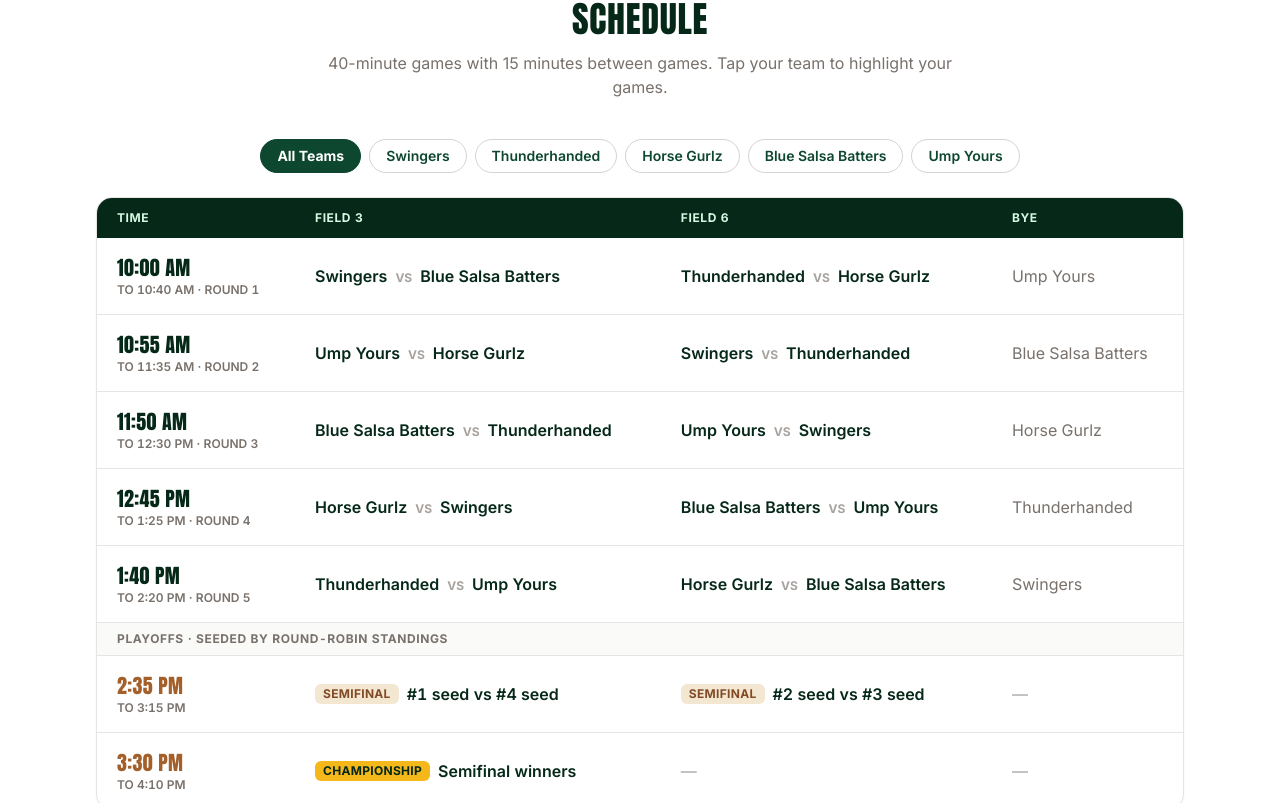
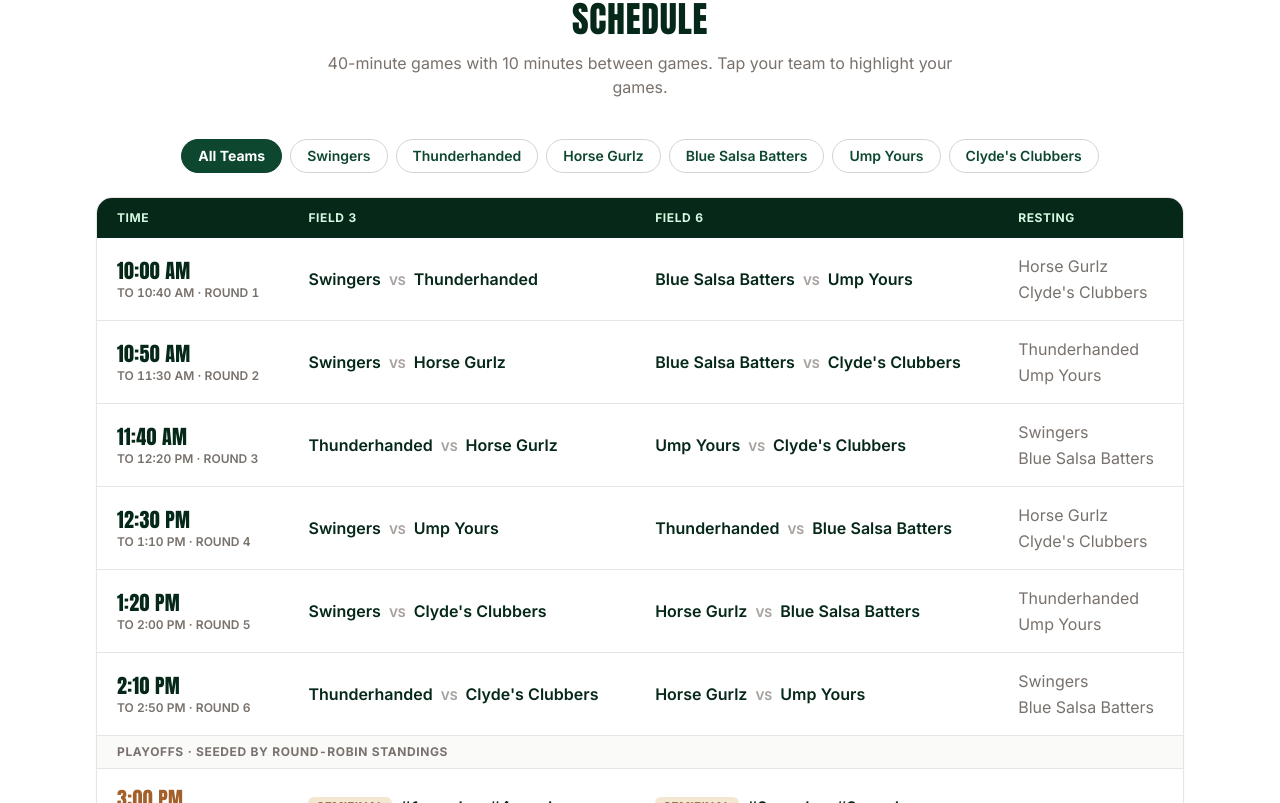
Before and after one commit to QTSalt/onePitchSignUp, a React (Vite) app: page / in a window 1280 px wide. Shown: the part 1517-2320 px from the top of the page. Built offline with nearby package versions, Linux system fonts and the light colour scheme.

Commit message:
updating schedule

```diff
--- a/src/components/Schedule.jsx
+++ b/src/components/Schedule.jsx
@@ -79,7 +79,7 @@ export default function Schedule({ tournament }) {
                 <th className="px-5 py-3 font-bold">Time</th>
                 <th className="px-5 py-3 font-bold">{fields[0]}</th>
                 <th className="px-5 py-3 font-bold">{fields[1]}</th>
-                <th className="px-5 py-3 font-bold">Bye</th>
+                <th className="px-5 py-3 font-bold">Resting</th>
               </tr>
             </thead>
             <tbody className="divide-y divide-stone-200">
@@ -97,7 +97,11 @@ export default function Schedule({ tournament }) {
                     </td>
                   ))}
                   <td className="px-5 py-4 text-stone-500">
-                    <TeamName name={round.bye} selected={selected} />
+                    <div className="flex flex-col gap-0.5">
+                      {round.resting.map((team) => (
+                        <TeamName key={team} name={team} selected={selected} />
+                      ))}
+                    </div>
                   </td>
                 </tr>
               ))}
--- a/src/data/tournament.js
+++ b/src/data/tournament.js
@@ -27,16 +27,16 @@ const tournament = {
   },
   format: {
     name: 'Round Robin + Playoffs',
-    teamsCount: 5,
+    teamsCount: 6,
     guaranteedGames: 4,
     maxGames: 6,
     gameTimeLimitMinutes: 40,
-    minutesBetweenGames: 15,
+    minutesBetweenGames: 10,
     phases: [
       {
         name: 'Round Robin',
         description:
-          'All 5 teams play each other once, so every team gets 4 games. With two fields running, one team sits out each round, and every team gets one bye to rest.',
+          'Each of the 6 teams plays 4 of the other 5 teams, so every team gets 4 games. With two fields running, two teams rest each round, and every team gets two byes.',
       },
       {
         name: 'Playoffs',
@@ -46,17 +46,18 @@ const tournament = {
     ],
   },
   schedule: {
-    teams: ['Swingers', 'Thunderhanded', 'Horse Gurlz', 'Blue Salsa Batters', 'Ump Yours'],
+    teams: ['Swingers', 'Thunderhanded', 'Horse Gurlz', 'Blue Salsa Batters', 'Ump Yours', "Clyde's Clubbers"],
     roundRobin: [
-      { start: '10:00 AM', end: '10:40 AM', games: [['Swingers', 'Blue Salsa Batters'], ['Thunderhanded', 'Horse Gurlz']], bye: 'Ump Yours' },
-      { start: '10:55 AM', end: '11:35 AM', games: [['Ump Yours', 'Horse Gurlz'], ['Swingers', 'Thunderhanded']], bye: 'Blue Salsa Batters' },
-      { start: '11:50 AM', end: '12:30 PM', games: [['Blue Salsa Batters', 'Thunderhanded'], ['Ump Yours', 'Swingers']], bye: 'Horse Gurlz' },
-      { start: '12:45 PM', end: '1:25 PM', games: [['Horse Gurlz', 'Swingers'], ['Blue Salsa Batters', 'Ump Yours']], bye: 'Thunderhanded' },
-      { start: '1:40 PM', end: '2:20 PM', games: [['Thunderhanded', 'Ump Yours'], ['Horse Gurlz', 'Blue Salsa Batters']], bye: 'Swingers' },
+      { start: '10:00 AM', end: '10:40 AM', games: [['Swingers', 'Thunderhanded'], ['Blue Salsa Batters', 'Ump Yours']], resting: ['Horse Gurlz', "Clyde's Clubbers"] },
+      { start: '10:50 AM', end: '11:30 AM', games: [['Swingers', 'Horse Gurlz'], ['Blue Salsa Batters', "Clyde's Clubbers"]], resting: ['Thunderhanded', 'Ump Yours'] },
+      { start: '11:40 AM', end: '12:20 PM', games: [['Thunderhanded', 'Horse Gurlz'], ['Ump Yours', "Clyde's Clubbers"]], resting: ['Swingers', 'Blue Salsa Batters'] },
+      { start: '12:30 PM', end: '1:10 PM', games: [['Swingers', 'Ump Yours'], ['Thunderhanded', 'Blue Salsa Batters']], resting: ['Horse Gurlz', "Clyde's Clubbers"] },
+      { start: '1:20 PM', end: '2:00 PM', games: [['Swingers', "Clyde's Clubbers"], ['Horse Gurlz', 'Blue Salsa Batters']], resting: ['Thunderhanded', 'Ump Yours'] },
+      { start: '2:10 PM', end: '2:50 PM', games: [['Thunderhanded', "Clyde's Clubbers"], ['Horse Gurlz', 'Ump Yours']], resting: ['Swingers', 'Blue Salsa Batters'] },
     ],
     playoffs: [
-      { start: '2:35 PM', end: '3:15 PM', games: [{ label: 'Semifinal', matchup: '#1 seed vs #4 seed' }, { label: 'Semifinal', matchup: '#2 seed vs #3 seed' }] },
-      { start: '3:30 PM', end: '4:10 PM', games: [{ label: 'Championship', matchup: 'Semifinal winners' }, null] },
+      { start: '3:00 PM', end: '3:40 PM', games: [{ label: 'Semifinal', matchup: '#1 seed vs #4 seed' }, { label: 'Semifinal', matchup: '#2 seed vs #3 seed' }] },
+      { start: '3:50 PM', end: '4:30 PM', games: [{ label: 'Championship', matchup: 'Semifinal winners' }, null] },
     ],
   },
   registrationPolicy: {
```
